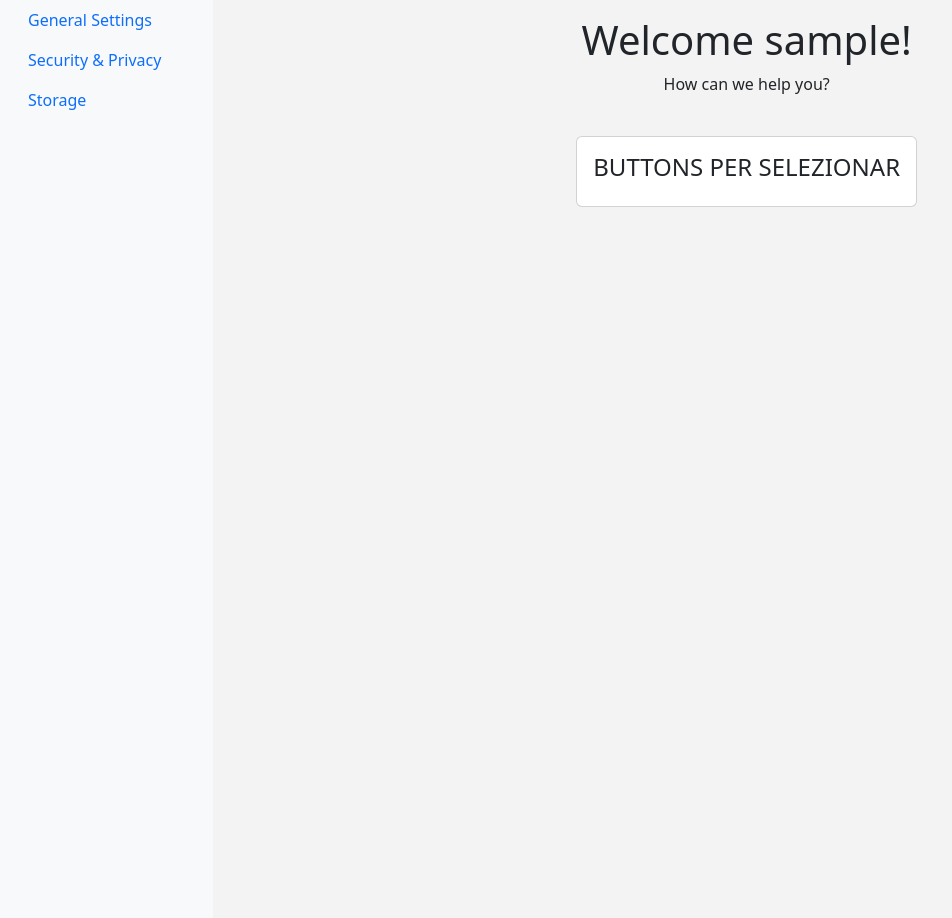
After one commit to leotecno09/filez-2, a Flask app: page /account/settings in a window 1280 px wide. The commit adds this page. Shown: the whole page, without its empty margins (0-952 px from the left). Run offline with Flask 3, Linux system fonts and the light colour scheme; the visitor is signed in with stand-in values (Sample User, id 1); some libraries are stand-ins or nearby versions.

Commit message:
Working on user settings...

```diff
--- a/server.py
+++ b/server.py
@@ -75,6 +75,10 @@ def calcUserArchiveSize(folder):
 
     return "{:.2f} {}".format(size, suffix[suffixIndex])
 
+# ERROR HANDLER
+@app.errorhandler(405)
+def method_not_allowed(e):
+    return render_template("general_error.html", error="Method not allowed.<br>Are you trying to use our APIs? See this guide: <a href='https://filez.leotecno.it/doc/using_api'>How to use our APIs</a>", error_code="405")
 
 @app.route('/')
 def welcome():
@@ -174,6 +178,11 @@ def login():
 def logout():
     logout_user()
     return redirect(url_for('login'))
+
+@app.route('/account/settings')
+@login_required
+def user_settings():
+    return render_template("user-settings.html")
 
 @app.route('/api/get_files')
 @login_required
--- a/templates/dashboard-ok.html
+++ b/templates/dashboard-ok.html
@@ -120,7 +120,7 @@
                 <div class="collapse navbar-collapse" id="navbarNav">
                     <ul class="navbar-nav ms-auto">
                         <li class="nav-item">
-                            <a class="nav-link" href="#">{{current_user.username}}</a>
+                            <a class="nav-link" href="/account/settings">{{current_user.username}}</a>
                         </li>
                         <li class="nav-item">
                             <a class="nav-link" href="/account/logout">Logout</a>
--- a/templates/general_error.html
+++ b/templates/general_error.html
@@ -9,7 +9,7 @@
         <div class="text-center">
             <br>
             <h3>FilEZ 2.0</h3>
-            <p>There was an error during your request: {{error}}</p>
+            <p>There was an error during your request: {{error|safe}}</p>
             <p>Error code: {{error_code}}</p>
             <a href="/dashboard?location=my_files">Back to your dashboard</a>
         </div>
--- /dev/null
+++ b/templates/user-settings.html
@@ -0,0 +1,40 @@
+<html>
+    <head>
+        <title>FilEZ 2.0 | Settings</title>
+        <link href="https://cdn.jsdelivr.net/npm/bootstrap@5.3.0-alpha1/dist/css/bootstrap.min.css" rel="stylesheet">
+    </head>
+    <body>
+        <div class="container-fluid">
+            <div class="row">
+                <nav class="col-md-3 col-lg-2 d-md-block bg-light sidebar">
+                    <div class="position-sticky" style="height: 918px;">
+                        <ul class="nav flex-column">
+                            <li class="nav-item">
+                                <a class="nav-link active" href="/account/settings">General Settings</a>
+                            </li>
+                            <li class="nav-item">
+                                <a class="nav-link active" href="/account/privacy">Security & Privacy</a>
+                            </li>
+                            <li class="nav-item">
+                                <a class="nav-link active" href="/account/privacy">Storage</a>
+                            </li>
+                        </ul>
+                    </div>
+                </nav>
+
+                <main class="col-md-9 ms-sm-auto col-lg-10 px-md-4" style="background-color: rgb(243, 243, 243);">
+                    <div class="d-flex flex-column align-items-center text-center mt-3">
+                        <h1>Welcome {{current_user.username}}!</h1>
+                        <p>How can we help you?</p>
+                        <br>
+                        <div class="card" style="width: auto;">
+                            <div class="card-body">
+                                <h4>BUTTONS PER SELEZIONAR</h4>
+                            </div>
+                        </div>
+                    </div>
+                </main>
+            </div>
+        </div>
+    </body>
+</html>
```
